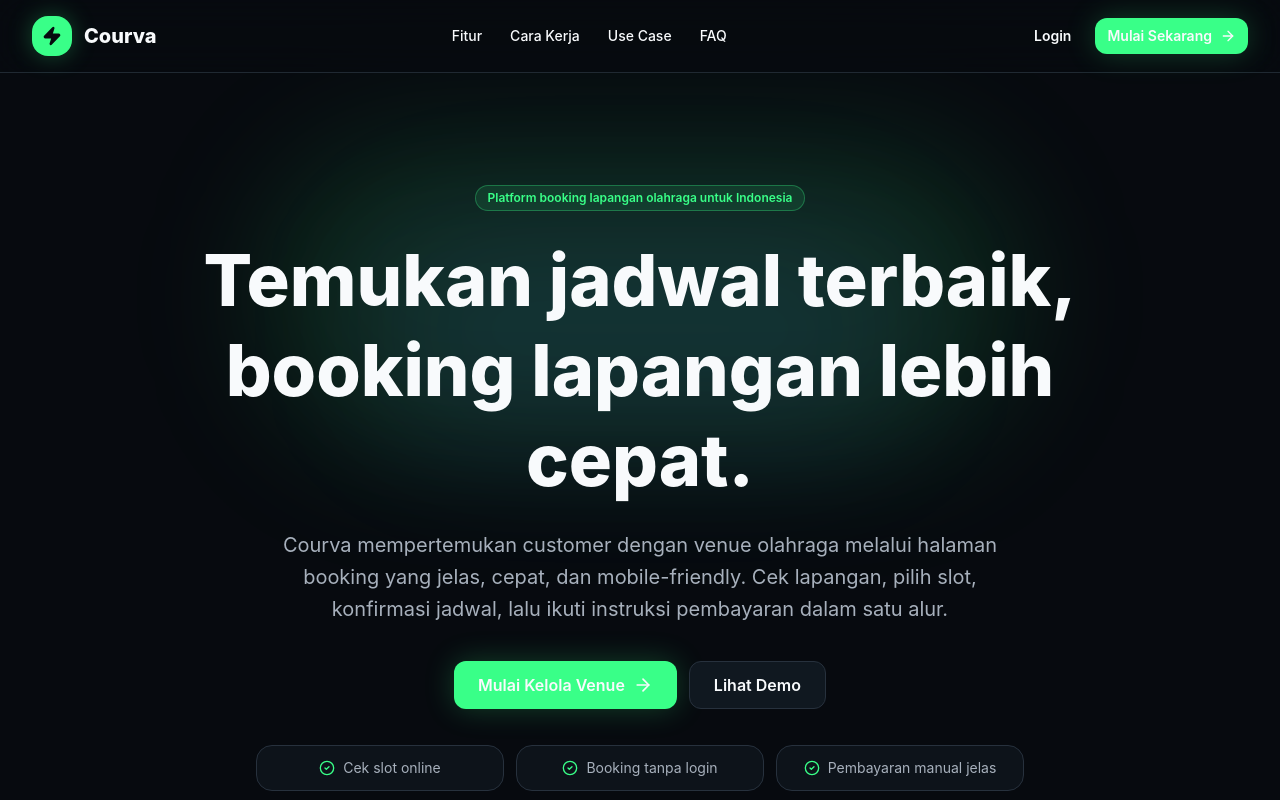
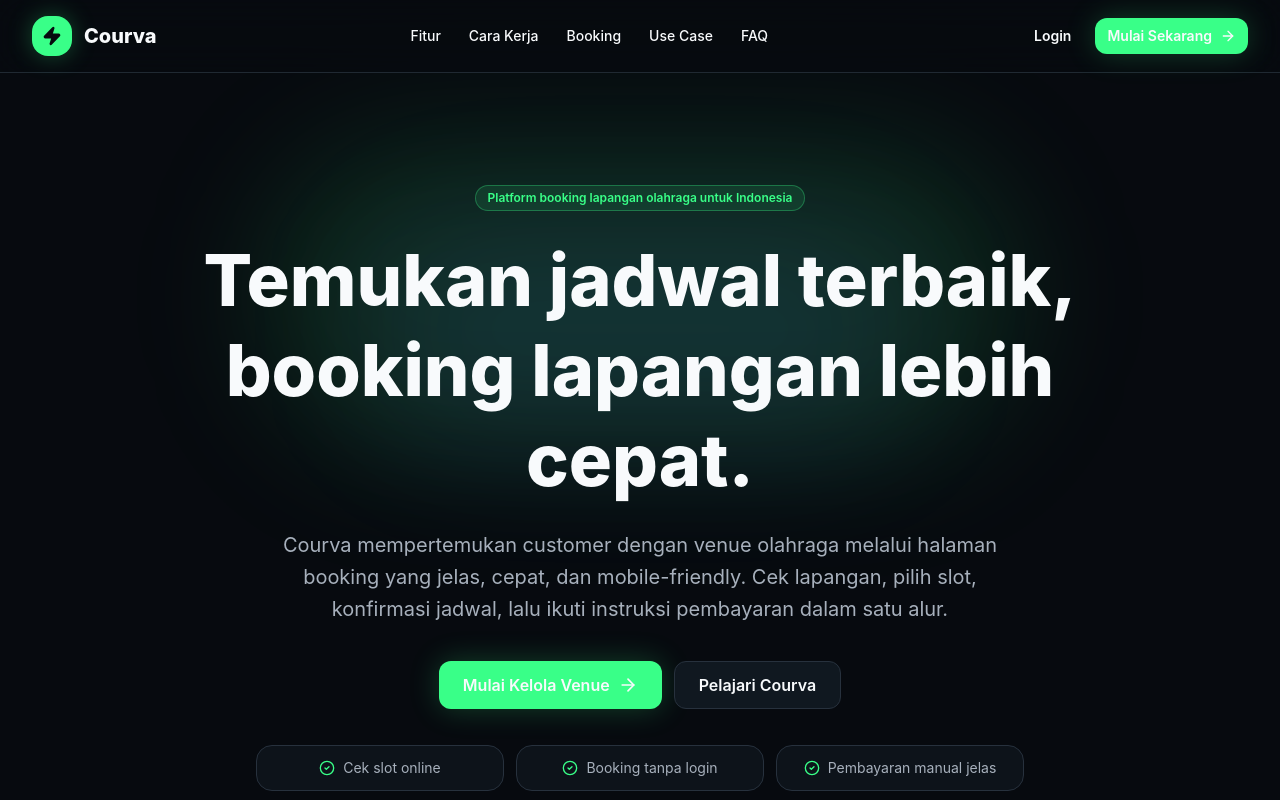
Before and after one commit to NaufalDsp/courva, a Next.js app: page / in a window 1280 px wide. Shown: the top 800 px of the page. Built offline with nearby package versions, Linux system fonts and the light colour scheme.

Commit message:
feat: surface booking entry from landing

```diff
--- a/src/features/landing/landing-content.ts
+++ b/src/features/landing/landing-content.ts
@@ -1,6 +1,7 @@
 export const navItems = [
   { label: "Fitur", href: "#fitur" },
   { label: "Cara Kerja", href: "#cara-kerja" },
+  { label: "Booking", href: "/venue/arena-sport-center" },
   { label: "Use Case", href: "#use-case" },
   { label: "FAQ", href: "#faq" },
 ];
--- a/src/features/landing/landing-page.tsx
+++ b/src/features/landing/landing-page.tsx
@@ -131,8 +131,8 @@
                 Mulai Kelola Venue
                 <ArrowRight className="h-5 w-5" />
               </ButtonLink>
-              <ButtonLink href="#dashboard-preview" variant="secondary" size="lg">
-                Lihat Demo
+              <ButtonLink href="#fitur" variant="secondary" size="lg">
+                Pelajari Courva
               </ButtonLink>
             </div>
 
```
